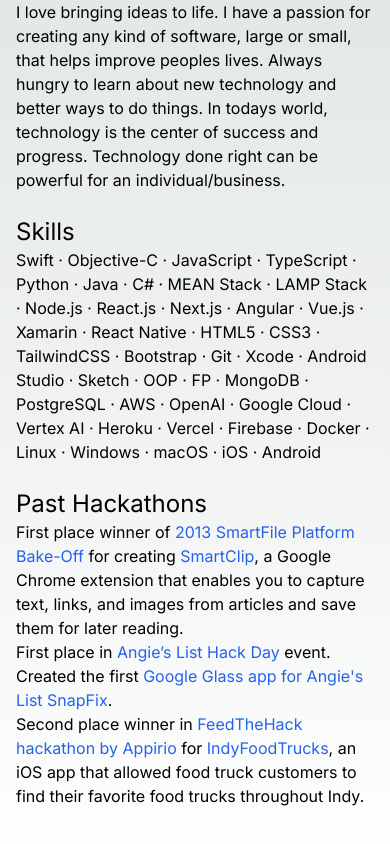
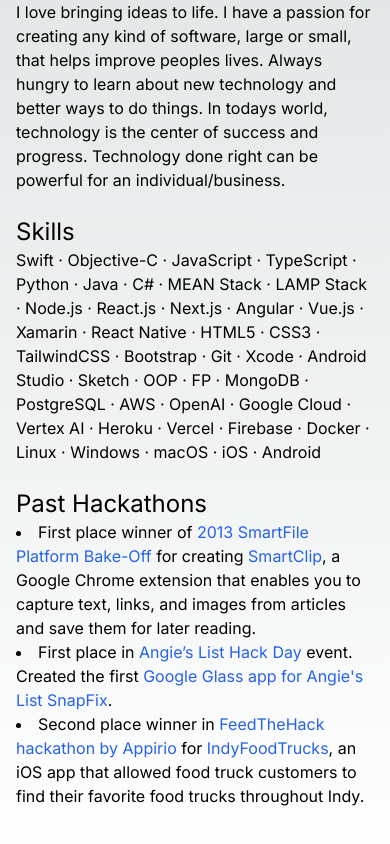
Before and after one commit to mannybatth/manny.github.io, a Next.js app: page /manny.github.io/ in a window 390 px wide. Shown: the part 457-1301 px from the top of the page. Built offline with nearby package versions, Linux system fonts and the light colour scheme.

Commit message:
list styles

```diff
--- a/app/page.tsx
+++ b/app/page.tsx
@@ -40,7 +40,7 @@ export default function AboutMeHome() {
                 <br />
                 <h2>Past Hackathons</h2>
 
-                <ul>
+                <ul className="list-disc list-inside sm:list-outside">
                     <li>
                         First place winner of{' '}
                         <a
```
